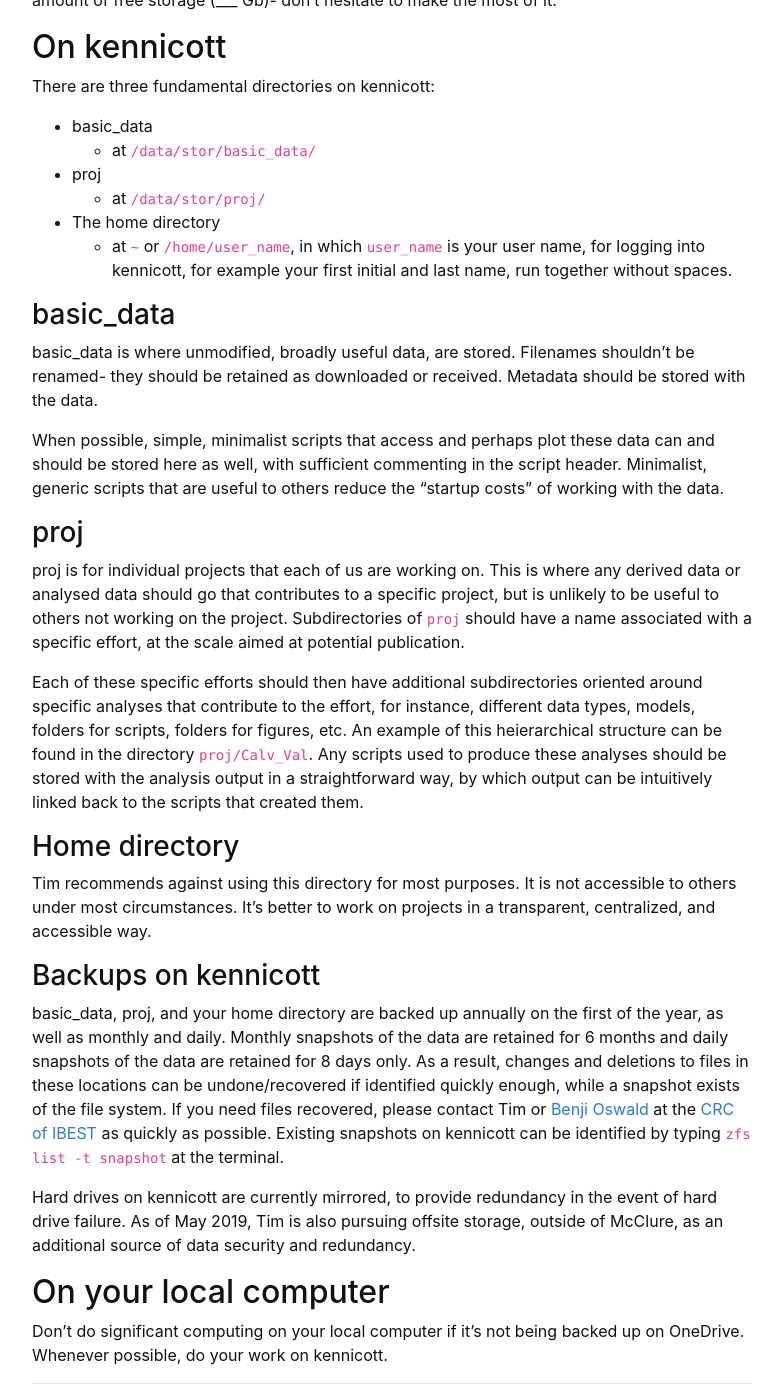
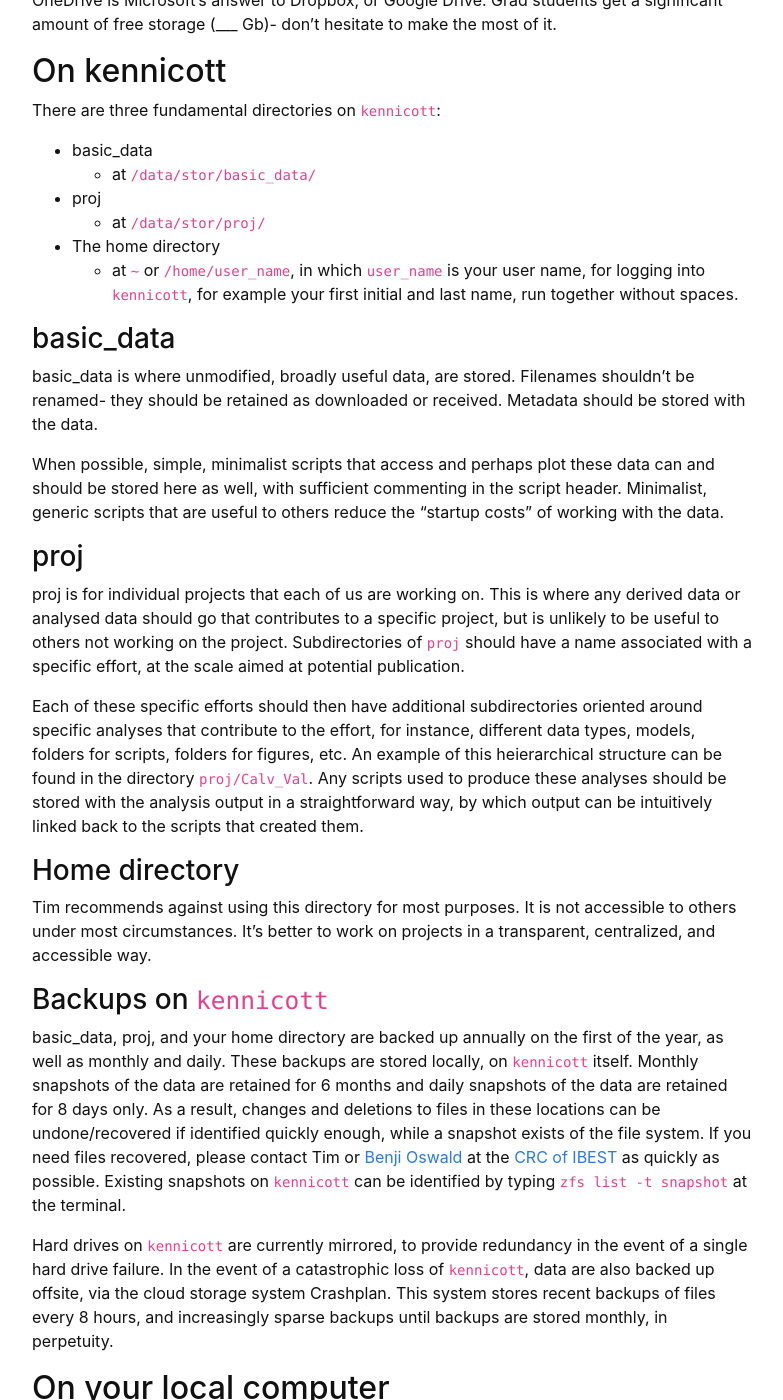
Before and after one commit to yoramterleth/uiglaciology, a Jekyll site: the page built from content/2-structure.md, in a window 1280 px wide and 1400 px high, scrolled down 210 px. Shown: the whole window, without its empty margins (248-1031 px from the left). Built offline with Jekyll 4.4.1, drawn with Linux system fonts in a browser that asks for light colours; some of the changed text lies outside the part shown.

Commit message:
Update of off-site backups

```diff
--- a/content/2-structure.md
+++ b/content/2-structure.md
@@ -9,13 +9,13 @@ Use OneDrive to back up your work, and keep it synchronized between different co
 
 ## On kennicott
 
-There are three fundamental directories on kennicott:
+There are three fundamental directories on `kennicott`:
 - basic_data
     - at `/data/stor/basic_data/`
 - proj
     - at `/data/stor/proj/`
 - The home directory
-    - at `~` or `/home/user_name`, in which `user_name` is your user name, for logging into kennicott, for example your first initial and last name, run together without spaces.
+    - at `~` or `/home/user_name`, in which `user_name` is your user name, for logging into `kennicott`, for example your first initial and last name, run together without spaces.
 
 
 ### basic_data
@@ -31,10 +31,10 @@ Each of these specific efforts should then have additional subdirectories orient
 ### Home directory
 Tim recommends against using this directory for most purposes.  It is not accessible to others under most circumstances.  It's better to work on projects in a transparent, centralized, and accessible way.
 
-### Backups on kennicott
-basic_data, proj, and your home directory are backed up annually on the first of the year, as well as monthly and daily.  Monthly snapshots of the data are retained for 6 months and daily snapshots of the data are retained for 8 days only.  As a result, changes and deletions to files in these locations can be undone/recovered if identified quickly enough, while a snapshot exists of the file system.  If you need files recovered, please contact Tim or [Benji Oswald](https://crc.ibest.uidaho.edu/contact.html) at the [CRC of IBEST](https://crc.ibest.uidaho.edu/index.html) as quickly as possible. Existing snapshots on kennicott can be identified by typing `zfs list -t snapshot` at the terminal.
+### Backups on `kennicott`
+basic_data, proj, and your home directory are backed up annually on the first of the year, as well as monthly and daily.  These backups are stored locally, on `kennicott` itself.  Monthly snapshots of the data are retained for 6 months and daily snapshots of the data are retained for 8 days only.  As a result, changes and deletions to files in these locations can be undone/recovered if identified quickly enough, while a snapshot exists of the file system.  If you need files recovered, please contact Tim or [Benji Oswald](https://crc.ibest.uidaho.edu/contact.html) at the [CRC of IBEST](https://crc.ibest.uidaho.edu/index.html) as quickly as possible. Existing snapshots on `kennicott` can be identified by typing `zfs list -t snapshot` at the terminal.
 
-Hard drives on kennicott are currently mirrored, to provide redundancy in the event of hard drive failure.  As of May 2019, Tim is also pursuing offsite storage, outside of McClure, as an additional source of data security and redundancy.
+Hard drives on `kennicott` are currently mirrored, to provide redundancy in the event of a single hard drive failure.  In the event of a catastrophic loss of `kennicott`, data are also backed up offsite, via the cloud storage system Crashplan.  This system stores recent backups of files every 8 hours, and increasingly sparse backups until backups are stored monthly, in perpetuity.
 
 ## On your local computer
 Don't do significant computing on your local computer if it's not being backed up on OneDrive.  Whenever possible, do your work on kennicott.
```
Also changed, not shown: other parts of content/2-structure.md (+1 -1 lines).
